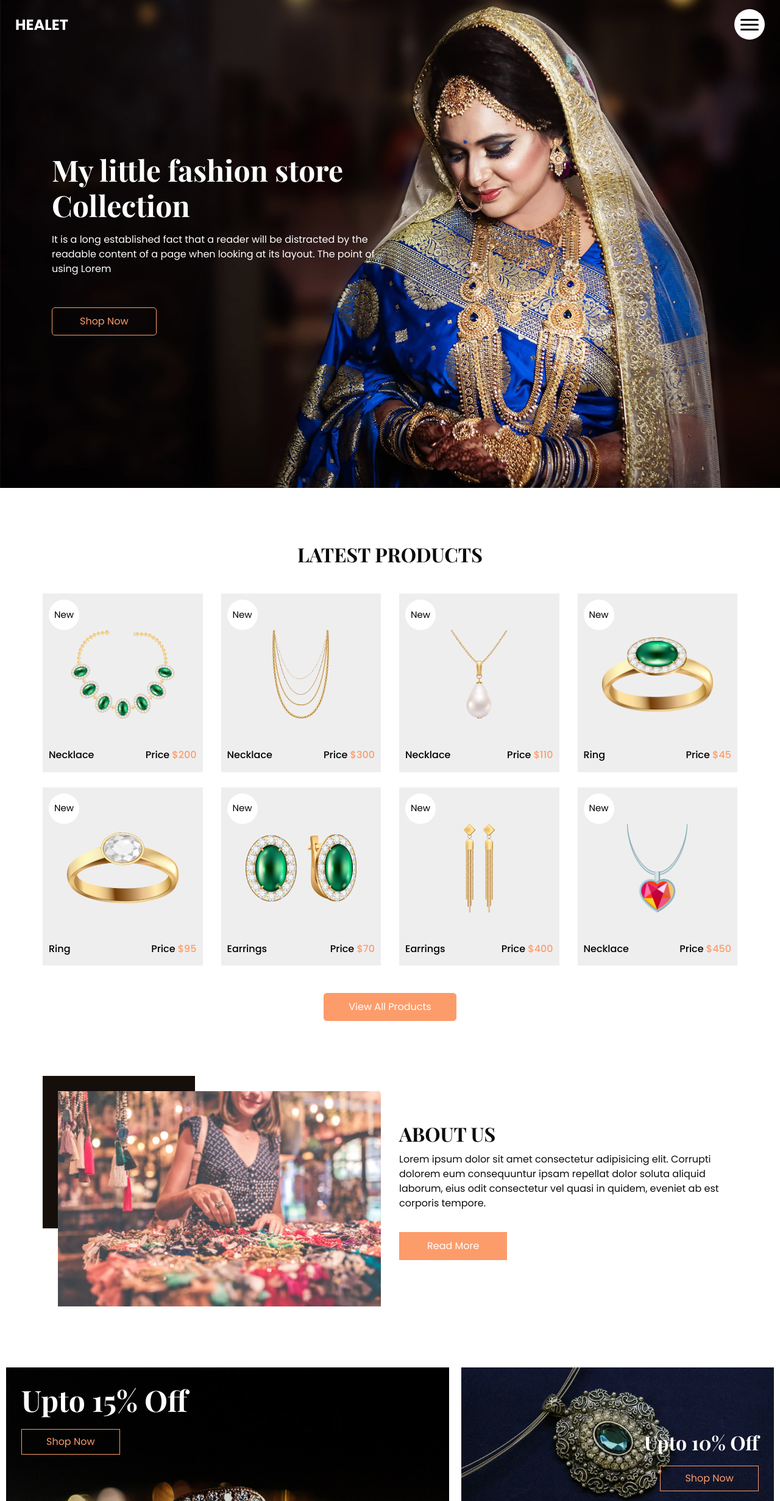
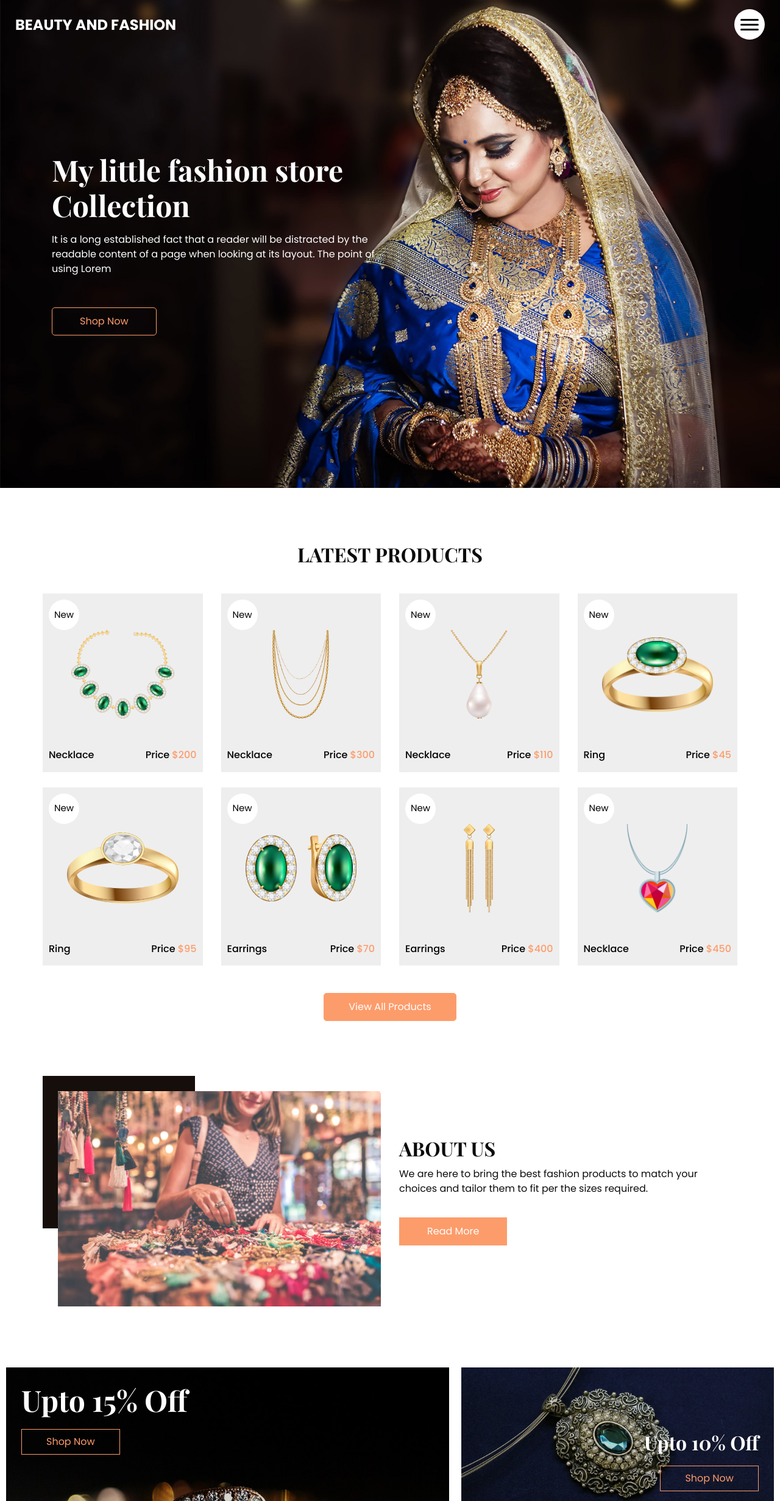
Before and after one commit to rajugunaki/html-fashion, a plain HTML site: page index.html in a window 1280 px wide. Shown: the top 2461 px of the page at 61% size. Drawn offline with nearby package versions, Linux system fonts and the light colour scheme.

Commit message:
Update index.html

```diff
--- a/index.html
+++ b/index.html
@@ -34,7 +34,7 @@
       <nav class="navbar navbar-expand-lg custom_nav-container">
         <a class="navbar-brand" href="index.html">
           <span>
-            Healet
+            Beauty and Fashion
           </span>
         </a>
         <div class="" id="">
@@ -328,7 +328,7 @@
               </h2>
             </div>
             <p>
-              Lorem ipsum dolor sit amet consectetur adipisicing elit. Corrupti dolorem eum consequuntur ipsam repellat dolor soluta aliquid laborum, eius odit consectetur vel quasi in quidem, eveniet ab est corporis tempore.
+              We are here to bring the best fashion products to match your choices and tailor them to fit per the sizes required.
             </p>
             <a href="">
               Read More
```
